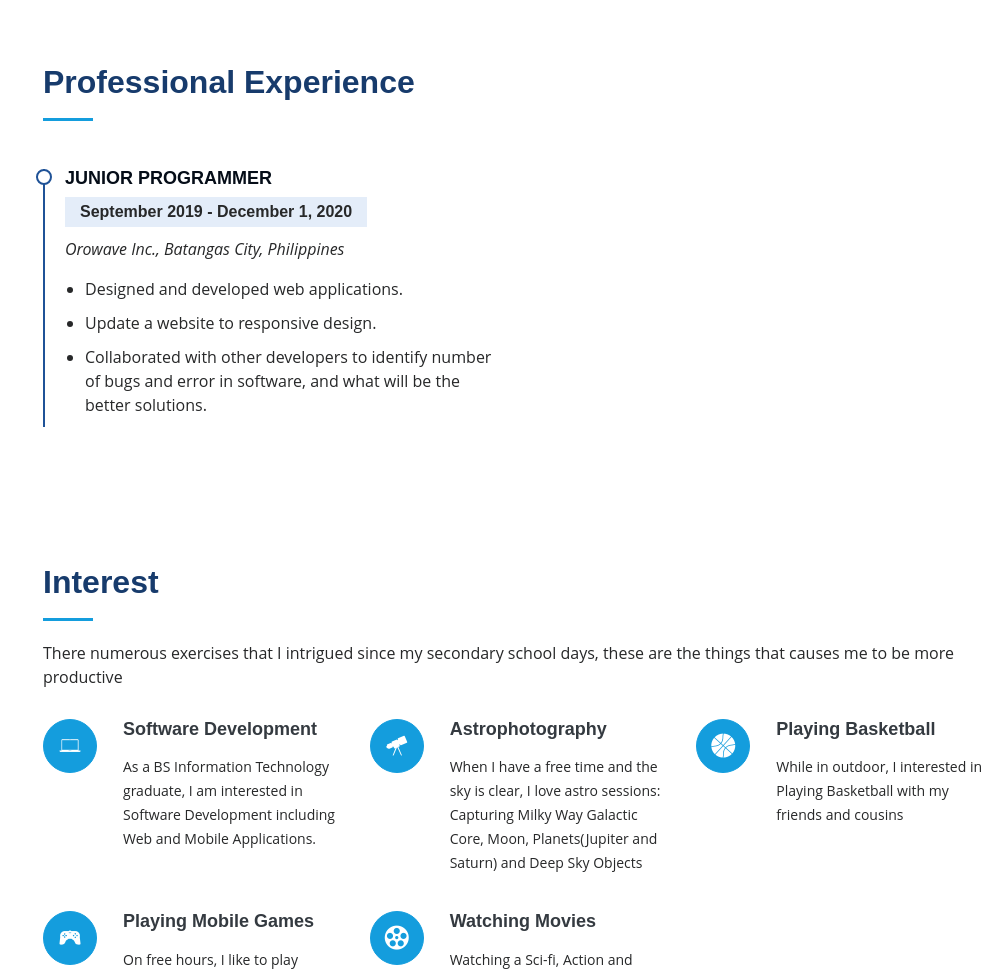
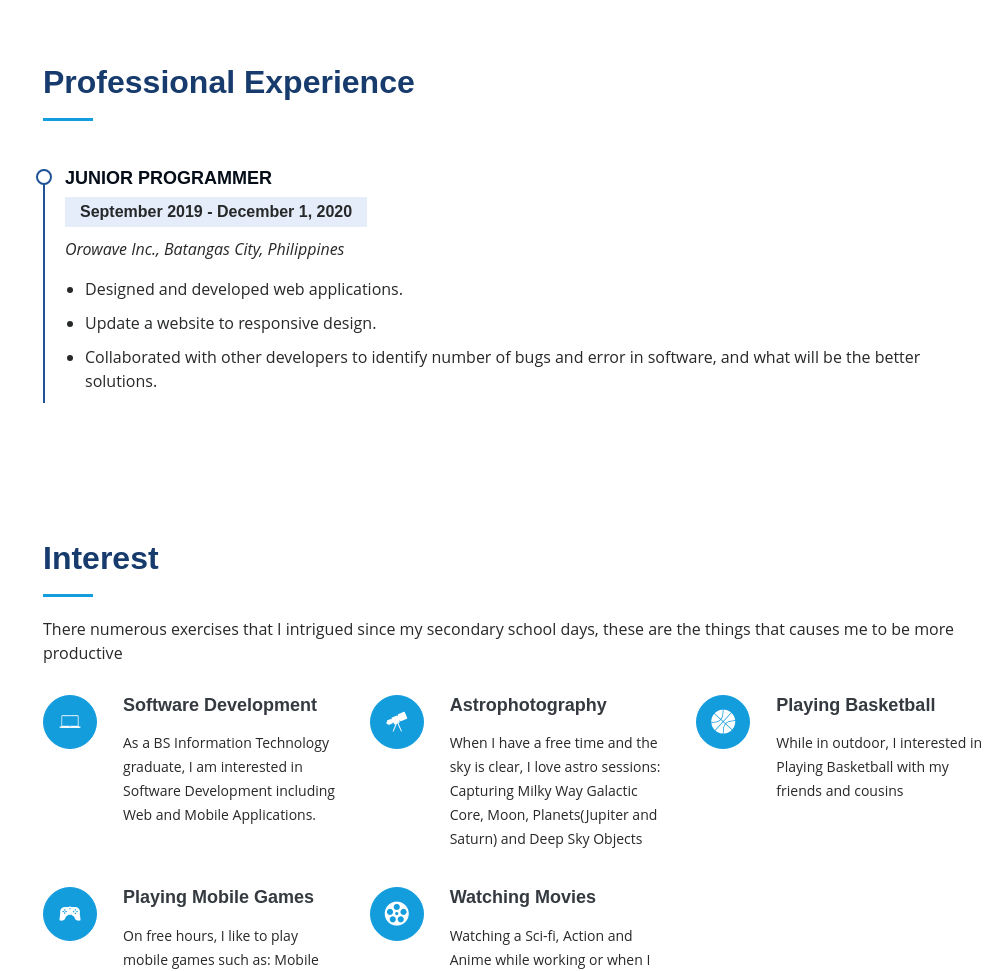
Before and after one commit to heriiikoooo/jericho-manalo, a plain HTML site: page index.html in a window 1280 px wide. Shown: the part 2397-3368 px from the top of the page, without its empty margins (272-1280 px from the left). Drawn offline with Linux system fonts and the light colour scheme.

Commit message:
Update index.html

```diff
--- a/index.html
+++ b/index.html
@@ -251,7 +251,7 @@
         </div>
 
         <div class="row">
-          <div class="col-lg-6" data-aos="fade-up" data-aos-delay="100">
+          <div class="col-lg-12" data-aos="fade-up" data-aos-delay="100">
             <!-- <h3 class="work-experience-title">Professional Experience</h3> -->
             <div class="work-experience-item">
               <h4>Junior Programmer</h4>
```
